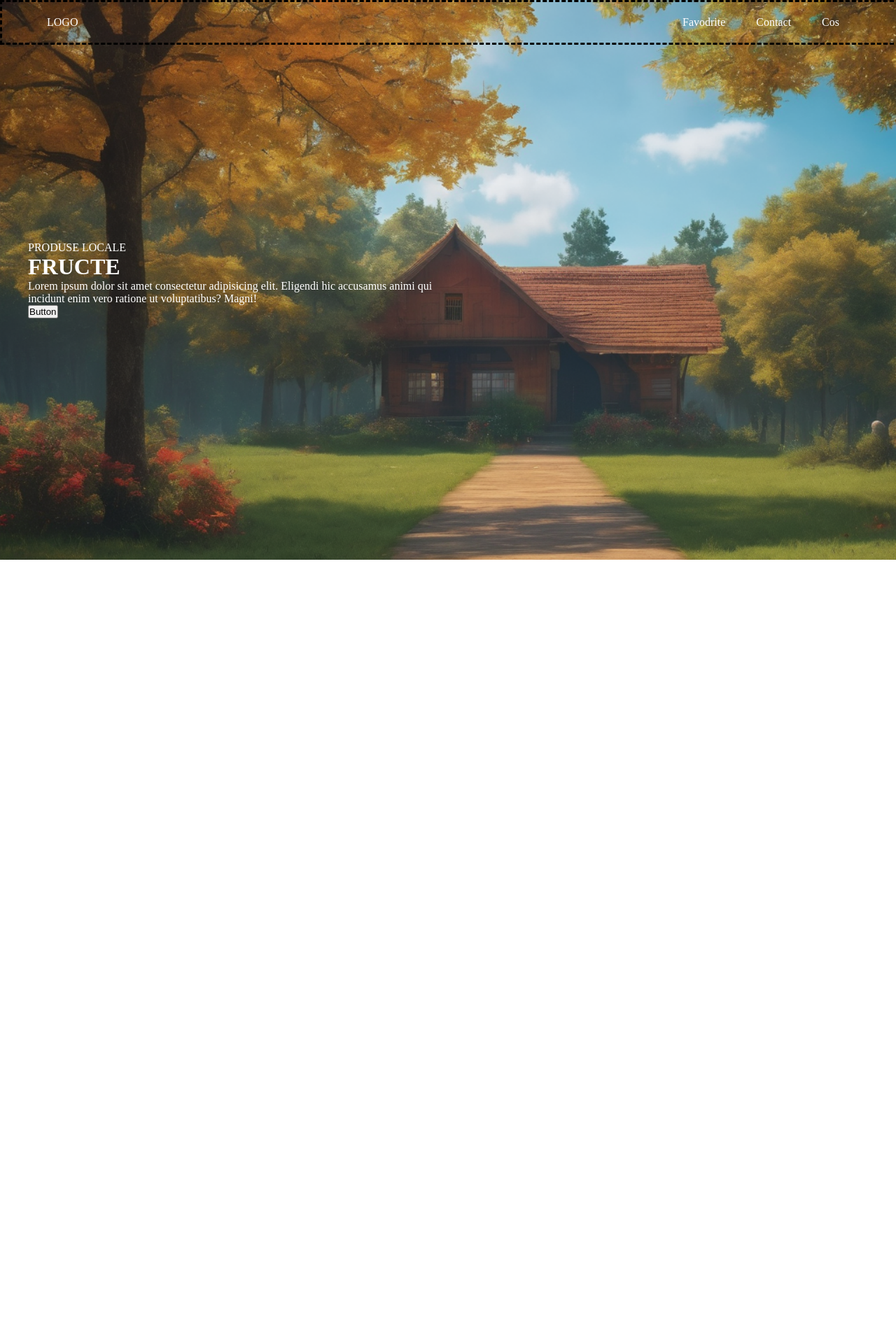
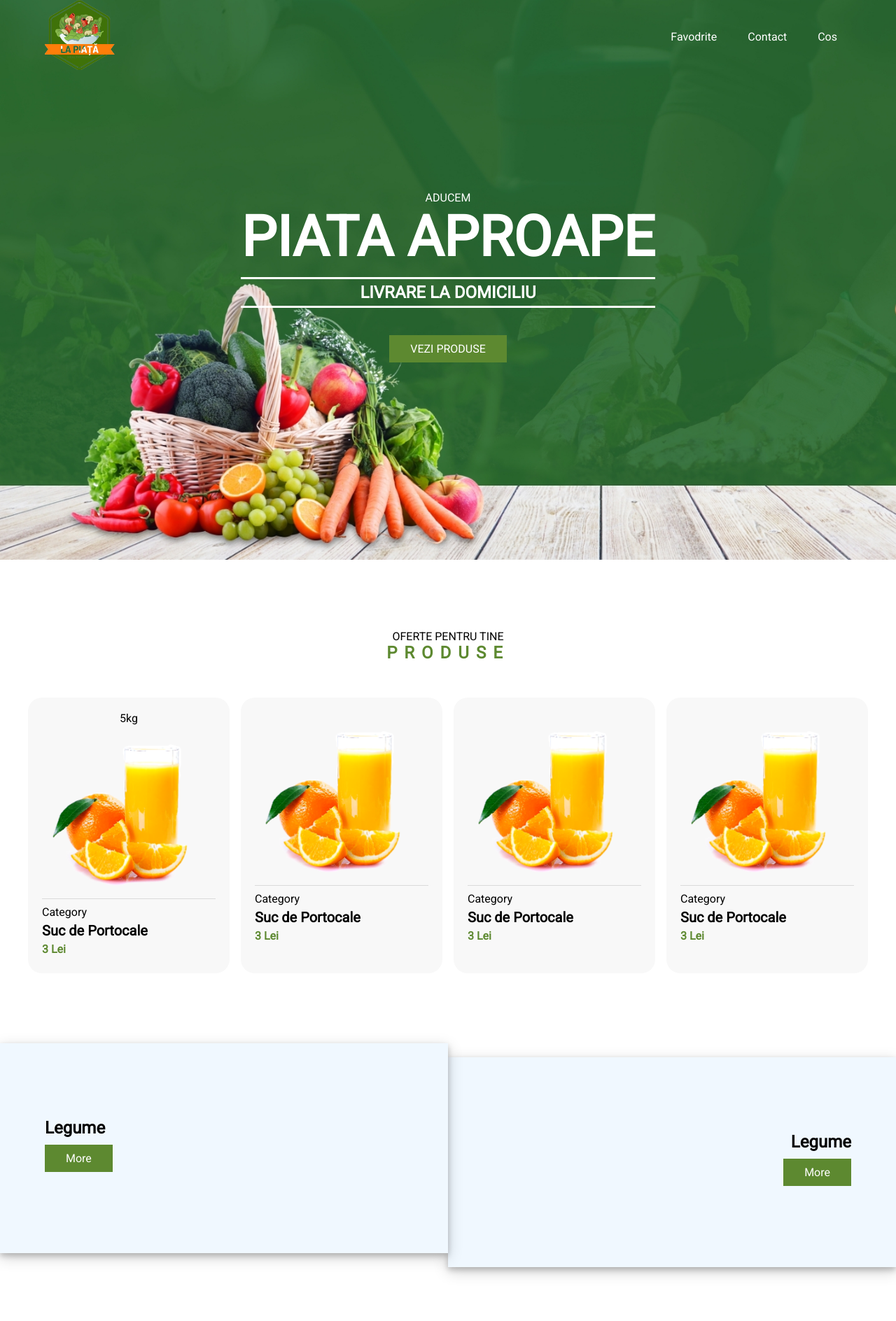
Before and after one commit to poparuben/SAcademy, a PHP site: page / in a window 1280 px wide. Shown: the top 1888 px of the page at 70% size. Run offline with PHP 8.4, Linux system fonts and the light colour scheme.

Commit message:
pagina 1 aproape finalizata+ pagina contact

```diff
--- a/index.html
+++ b/index.html
@@ -5,39 +5,160 @@
     <meta name="viewport" content="width=device-width, initial-scale=1.0">
     <title>Document</title>
     <link rel="stylesheet" type="text/css" href="style.css" />
-
+    <link href='https://fonts.googleapis.com/css?family=Roboto' rel='stylesheet'>
 </head>
 <body>
   <div class="navbar">
       <div class="navbarContainer">
           <div class="leftNav">
-            <p>LOGO</p>
+            <a href="">
+              <img class="logoImg" src="/img/logo.png" alt="" srcset="">
+            </a>
           </div>
           <div class="rightNav">
             <ul class="navBtns">
               <li>Favodrite</li>
-              <li>Contact</li>
+              <li><a href="/contact.html">Contact</a></li>
               <li>Cos</li>
             </ul>
           </div>
       </div>
   </div>
 
-<div class="sectionOne">
+<div class="firstBg">
   <!-- <img src="/img/testimg.png" alt=""> -->
 
-    <div class="firstSectionCont">
+   <div class="sectionOne">
        <div class="sidebar">
-        <p>PRODUSE LOCALE</p>
-        <H1>FRUCTE</H1>
-        <p>Lorem ipsum dolor sit amet consectetur adipisicing elit. Eligendi hic accusamus animi qui incidunt enim vero ratione ut voluptatibus? Magni!</p>
-        <button>Button</button>
+          <p>ADUCEM</p>
+          <H1>PIATA APROAPE</H1>
+          <H2>LIVRARE LA DOMICILIU</H2>
+          <br>
+           <a href="http://" class="btn">VEZI PRODUSE</a>
       </div>
-      <div class="mainContent">
-       </div>
 
+    </div>
+</div>
+<div class="secondSection">
+  <div class="titleSection">
+    <p>OFERTE PENTRU TINE</p>
+    <h2> PRODUSE</h2>
+  </div>
+  <div class="productsGrid">
+    <div class="productElement" onclick="location.href='#';" style="cursor: pointer;">
+      <div class="productElementContainer">
+        <p>5kg</p>
+        <img class="productElementImg" src="/img/oranges.png" alt="oranges" srcset="">
+        <div class="productElementInfo">
+          <p class="productElementCat">Category</p>
+          <p class="productElementName">Suc de Portocale</p>
+          <p class="price">3 Lei</p>
+        </div>
+      </div>
+   </div>
+   <div class="productElement" onclick="location.href='#';" style="cursor: pointer;" >
+    <div class="productElementContainer">
+      <img class="productElementImg" src="/img/oranges.png" alt="oranges" srcset="">
+      <div class="productElementInfo">
+        <p class="productElementCat">Category</p>
+        <p class="productElementName">Suc de Portocale</p>
+        <p class="price">3 Lei</p>
+      </div>
+    </div>
+ </div>
+ <div class="productElement" onclick="location.href='#';" style="cursor: pointer;">
+  <div class="productElementContainer">
+    <img class="productElementImg" src="/img/oranges.png" alt="oranges" srcset="">
+    <div class="productElementInfo">
+      <p class="productElementCat">Category</p>
+      <p class="productElementName">Suc de Portocale</p>
+      <p class="price">3 Lei</p>
+    </div>
+  </div>
+</div>
+<div class="productElement" onclick="location.href='#';" style="cursor: pointer;">
+  <div class="productElementContainer">
+    <img class="productElementImg" src="/img/oranges.png" alt="oranges" srcset="">
+    <div class="productElementInfo">
+      <p class="productElementCat">Category</p>
+      <p class="productElementName">Suc de Portocale</p>
+      <p class="price">3 Lei</p>
+    </div>
+ </div>
+</div>
+ </div>
+</div>
+
+<div class="divider">
+</div>
+
+<div class="thirdSection">
+  <div class="leftBanner">
+    <div class="centerElementsLeftContainer">
+      <h2>Legume</h2>
+      <a class="btn" href="http://">More</a>
+    </div>
+
+  </div>
+
+  <div class="rightBanner">
+    <div class="centerElementsRightContainer">
+      <h2>Legume</h2>
+      <a class="btn" href="http://">More</a>
+    </div>
   </div>
 </div>
 
+<div class="divider">
+</div>
+
+<div class="newsletterSection">
+  <div class="left">
+    <img src="/img/news.png" alt="" srcset="">
+  </div>
+  <div class="right">
+    <h2>Aboneaza-te la Newsletter</h2>
+    <p>Lorem ipsum dolor, sit amet consectetur adipisicing elit. Sunt, similique?</p>
+    <form>
+    <input type="text">
+    <a class="btn" href="">Subscribe</a>
+  </form>
+  </div>
+</div>
+
+<div class="divider"></div>
+
+<footer>
+  <div class="footerFirstSection">
+  <div class="colOne">
+    <h1>LOGO</h1>
+    <p>Lorem ipsum dolor sit amet consectetur adipisicing elit. Asperiores harum iusto iste nisi nemo aliquam ab ratione est repellendus minus?</p>
+  </div>
+  <div class="colTwo">
+    <h2>Pagini</h2>
+    <ul>
+      <li><a href="http://">Page 1</a></li>
+      <li><a href="http://">Page 2</a></li>
+      <li><a href="http://">Page 3</a></li>
+      <li><a href="http://">Page 4</a></li>
+    </ul>
+  </div>
+  <div class="colTwo colThree" >
+    <h2>Contact</h2>
+      <ul>
+        <li>Strada Blablabla cel Mare 23</li>
+        <li>077777777</li>
+        <li>balkblba@gmail.com</li>
+      </ul>
+  </div>
+</div>
+<div class="footerEnd">
+  <ul>
+    <li><a href="http://">INSTA</a></li>
+    <li><a href="http://">FACE</a></li>
+    <li><a href="http://">MAIL</a></li>
+  </ul>
+</div>
+</footer>
 </body>
 </html>
--- a/style.css
+++ b/style.css
@@ -5,27 +5,38 @@
  }
 body{
     margin:0;
-    min-height: 3000px;
+
+    font-family: 'Roboto';
 
 }
-h1, p,li{
-    color:white;
+
+
+/*----------ELEMENTS------------*/
+.btn{
+    background-color:#5D8930;
+    color: white;
+    padding: 10px 30px;
+    text-decoration: none;
+    margin:10px 0px;
+    display: inline-block
 }
+
 /*----------NAV------------*/
 .navbar{
     background-color: transparent;
-    border-style: dashed;
+
     position: absolute;
     width: 100%;
+    color:white;
 
 }
 .navbarContainer{
     margin-left: 5%;
     margin-right: 5%;
-    padding-top: 20px;
-    padding-bottom: 20px;
+
     display: flex;
     justify-content: space-between;
+    align-items: center;
 
 }
 
@@ -37,16 +48,38 @@ h1, p,li{
     padding-top: 10px;;
     padding-bottom: 10px;
 }
+.navBtns a{
+    text-decoration: none;
+    color:white
+}
+.logoImg{
+   max-width: 100px;
+}
+.leftNav a{
 
+}
+.divider{
+    height: 100px;
+}
 /*----------FIRST SECTION-----------*/
-.sectionOne{
+.firstBg{
     background-color: lightblue;
     height: 100vh;
-    background-image:url("/img/testimg.png");
+    background-image:url("/img/testimg.jpg");
     background-repeat: no-repeat;
     background-size: cover;
     display: flex;
-    align-items: center;
+
+}
+.sectionOne{
+
+    display: flex;
+    justify-content: center;
+    height: 100%;
+     align-items: center;
+    width: 1200px;
+     margin-left: auto;
+     margin-right: auto;
 
 
 
@@ -66,10 +99,322 @@ h1, p,li{
     width: 100%;
 
 
+
 }
-.mainContent{
-    width:50%;
+
+.sidebar{
+
+    color:white;
+    text-align: center;
 }
-.sidebar{
-    width:50%
+.sidebar h1{
+    font-size: 80px;
 }
+.sidebar h2{
+    border-top-style: solid;
+    border-bottom-style: solid;
+    padding:5px 0px;
+    margin: 10px 0px;
+}
+.sidebar p{
+
+}
+
+/*----------SECOND SECTION-----------*/
+.secondSection{
+    color:black;
+    max-width: 1200px;
+    text-align: center;
+    margin-left: auto;
+    margin-right: auto;
+}
+
+
+.titleSection{
+    padding: 100px 0px 50px 0px;
+}
+.titleSection h2{
+    color: #5D8930;
+    letter-spacing: 10px;
+}
+.productsGrid{
+display: flex;
+justify-content: space-between;
+
+}
+.productsGrid .productElement{
+
+background-color: #F8F8F8;
+width: 24%;
+border-radius: 20px;
+
+}
+.productElement:hover{
+    border-style: solid;
+    border-width: 1px;
+    border-color: #5D8930;
+}
+.productElementContainer{
+    padding: 20px;
+    height: -webkit-fill-available;
+
+
+
+
+
+}
+
+.productElementImg{
+    width: 100%;
+    border-bottom-style: solid;
+    border-width: 1px;;
+    border-color: #DADADA;
+
+}
+
+.productElementInfo{
+    text-align: start;
+
+
+
+
+}
+.productElementCat{
+    padding: 5px 0px;
+
+}
+.productElementName{
+    padding: 5x 0px;
+    font-size: 20px;
+    font-weight:bolder;
+}
+.productElement .price{
+    padding: 5px 0px;
+    color: #5D8930;
+    font-weight: bold;
+}
+
+/*----------SECOND SECTION-----------*/
+.thirdSection{
+    height: 300px;
+    display: flex;
+}
+.leftBanner{
+    width: 50%;
+    background-color: aliceblue;
+    box-shadow: 0 4px 8px 0 rgba(0, 0, 0, 0.2), 0 6px 20px 0 rgba(0, 0, 0, 0.19);
+    text-align: center;
+    z-index: 3;
+
+}
+.rightBanner{
+    width: 50%;
+   position: relative;
+   top: 20px;
+
+    background-color: aliceblue;
+    box-shadow: 0 4px 8px 0 rgba(0, 0, 0, 0.2), 0 6px 20px 0 rgba(0, 0, 0, 0.19);
+    text-align: center;
+
+}
+.centerElementsLeftContainer{
+    display: flex;
+    flex-direction: column;
+    justify-content: center;
+   height: 100%;
+   max-width: 80%;
+   margin-left: auto;
+   margin-right: auto;
+   align-items: flex-start;
+
+}
+.centerElementsRightContainer{
+    display: flex;
+    flex-direction: column;
+    justify-content: center;
+   height: 100%;
+   max-width: 80%;
+   margin-left: auto;
+   margin-right: auto;
+   align-items: flex-end;
+
+}
+
+/*----------NEWSLETTER SECTION-----------*/
+.newsletterSection{
+height: 400px;
+display: flex;
+}
+.newsletterSection .left{
+    width: 50%;
+    display: flex;
+    justify-content: flex-end;
+}
+.newsletterSection .left img{
+   height: 100%;
+
+}
+.newsletterSection .right a{
+    position: relative;
+    right:5px;
+    top:1.5px;
+}
+
+.newsletterSection .right{
+    width: 50%;
+    display: flex;
+    flex-direction: column;
+    justify-content: center;
+}
+.newsletterSection .right input{
+    padding: 9.7px 40px;
+    margin: 8px 0;
+    box-sizing: border-box;
+}
+.newsletterSection .right h2,.newsletterSection .right p{
+    margin-bottom: 20px;
+
+}
+
+/*----------FOOTER SECTION-----------*/
+.footerFirstSection{
+    display: flex;
+    justify-content: center;
+    margin-bottom: 50px;
+}
+footer{
+
+    background-color: #0A472E;
+    padding:50px 0px;
+
+    color: white;
+}
+footer .colOne, .colTwo, .colThree{
+width: 30%;
+}
+footer h2{
+margin-bottom: 10px;;
+}
+footer .colTwo li{
+    list-style:none;
+    padding: 5px 0px;
+
+}
+footer .colTwo a{
+    text-decoration: none;
+    color:white
+}
+footer .colTwo{
+    text-align: center;
+}
+footer .colThree{
+    text-align: end;
+}
+.footerEnd{
+text-align: center;
+padding: 20px 0px;
+border-bottom-style: solid;
+border-top-style: solid;
+margin: 0px 30px;
+
+border-width: 1px;
+}
+.footerEnd li:nth-child(3){
+    border-right-style: solid;
+
+    border-width: 1px;
+}
+.footerEnd li{
+    display:inline-block;
+    padding: 5px 20px;
+    border-left-style: solid;
+
+    border-width: 1px;
+
+}
+.footerEnd li{
+
+}
+.footerEnd a{
+    text-decoration: none;
+    color:white
+}
+
+.headerSection{
+    height: 400px;
+    background-color: #0A472E;
+    background-image:url("/img/headerimgg.jpg");
+    background-repeat: no-repeat;
+    background-size: cover;
+    display: flex;
+    justify-content: center;
+    align-items: center;
+    color:white;
+}
+.headerSection h1{
+    font-size: 40px;;
+}
+.pageContainer{
+    max-width: 1200px;
+}
+.contactSection{
+    margin-left: auto;
+    margin-right: auto;
+}
+.contactSection form{
+background: #F8F8F8;
+
+border-radius: 20px;
+padding:90px;
+
+}
+.nameSection{
+    width: 100%;
+    display: flex;
+    justify-content: space-between;
+    flex-wrap: wrap;
+}
+.contactSection input{
+    padding: 9.7px 40px;
+    margin: 8px 0;
+    box-sizing: border-box;
+    width: 100%;
+}
+.contactSection textarea{
+        width: 100%;
+        padding: 9.7px 40px;
+        margin: 8px 0;
+        box-sizing: border-box;
+        resize: vertical;
+}
+.nameSection input{
+    width: 45%;
+    padding: 9.7px 40px;
+    margin: 8px 0;
+    box-sizing: border-box;
+
+}
+
+
+.contactInfo{
+    display: flex;
+    justify-content:space-around
+}
+.contactInfo .col{
+    width: 25%;
+    text-align: center;
+
+}
+.contactInfo .col1{
+    border-right-style: solid;
+
+    border-width: 1px;
+}
+.contactInfo .col2{
+
+}
+.contactInfo .col3{
+    border-left-style: solid;
+
+    border-width: 1px;
+}
```
Also changed, not shown: contact.html (added, +68 -0 lines), img/headerimgg.jpg (added), img/logo.png (added), img/oranges.png (added), img/testimg.jpg (added), img/testimg.png (deleted), 3 other files.
